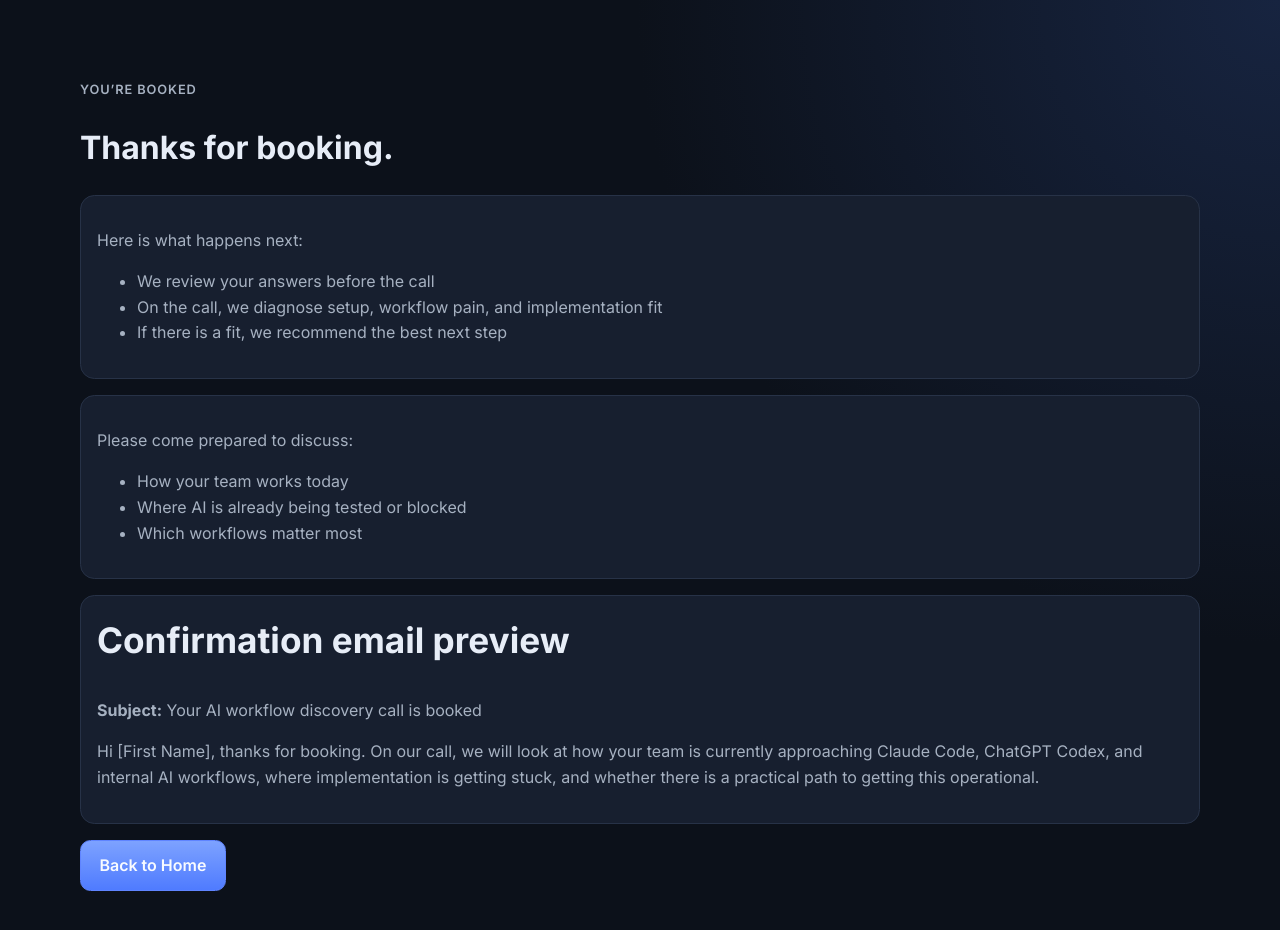
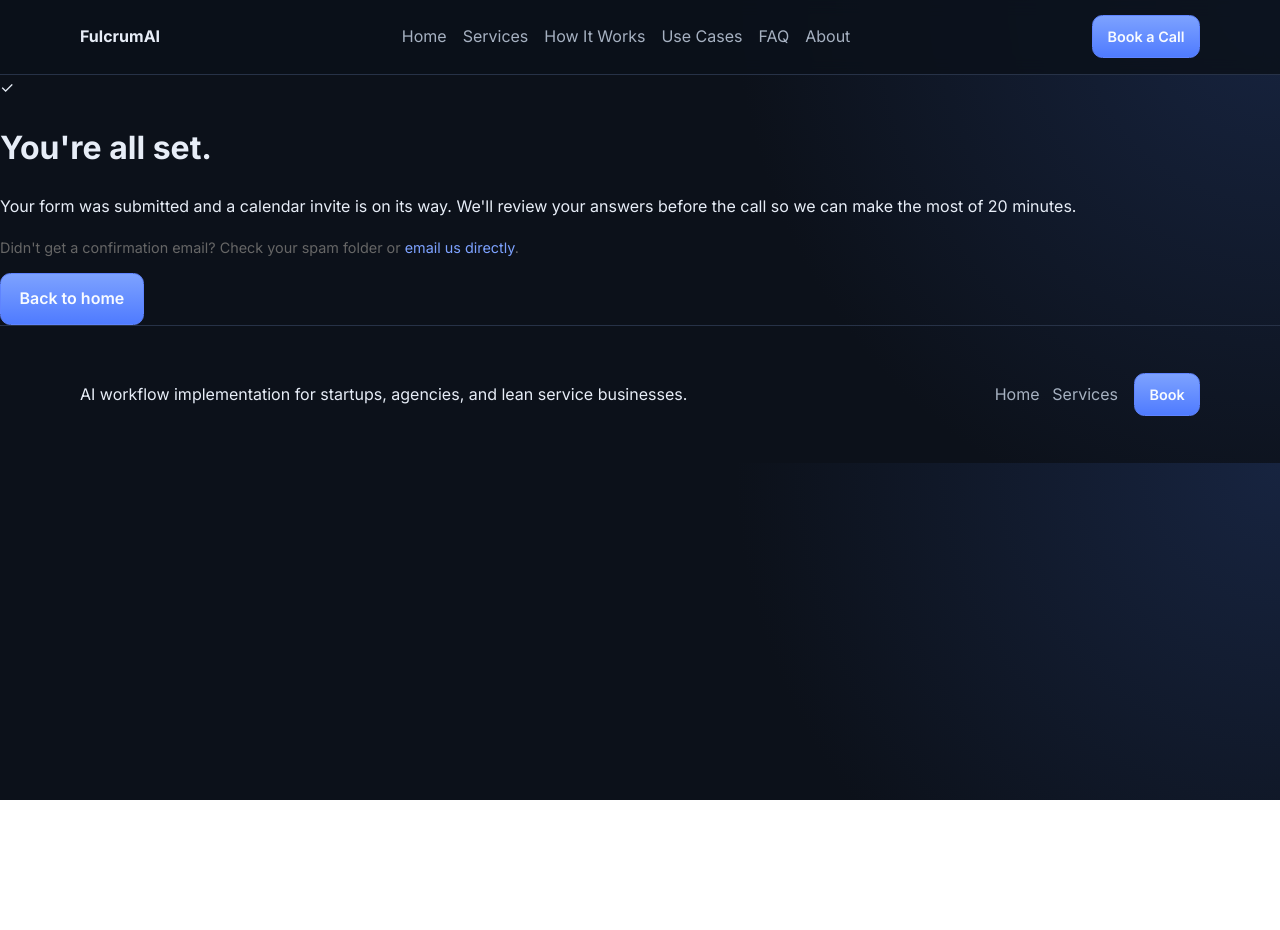
Before and after one commit to armandosanjh0-jpg/B2B-Ai-implementation, a plain HTML site: page confirmation.html in a window 1280 px wide. After the commit the page ends 800 px from the top, so only its background shows below. Drawn offline with Linux system fonts and the light colour scheme.

Commit message:
Revise confirmation.html for Fulcrum AI branding
Updated the confirmation page with new branding and content.

```diff
--- a/confirmation.html
+++ b/confirmation.html
@@ -1,37 +1,45 @@
 <!DOCTYPE html>
 <html lang="en">
-  <head><meta charset="UTF-8" /><meta name="viewport" content="width=device-width, initial-scale=1.0" /><title>You’re booked | Your Brand Name</title><link rel="preconnect" href="https://fonts.googleapis.com" /><link rel="preconnect" href="https://fonts.gstatic.com" crossorigin /><link href="https://fonts.googleapis.com/css2?family=Inter:wght@400;500;600;700;800&display=swap" rel="stylesheet" /><link rel="stylesheet" href="styles.css" /></head>
-  <body>
-    <main class="container section">
-      <p class="section-label">You’re booked</p>
-      <h1>Thanks for booking.</h1>
-      <div class="card">
-        <p>Here is what happens next:</p>
-        <ul>
-          <li>We review your answers before the call</li>
-          <li>On the call, we diagnose setup, workflow pain, and implementation fit</li>
-          <li>If there is a fit, we recommend the best next step</li>
-        </ul>
-      </div>
-      <div class="card" style="margin-top:1rem;">
-        <p>Please come prepared to discuss:</p>
-        <ul>
-          <li>How your team works today</li>
-          <li>Where AI is already being tested or blocked</li>
-          <li>Which workflows matter most</li>
-        </ul>
-      </div>
-      <div class="card" style="margin-top:1rem;">
-        <h2>Confirmation email preview</h2>
-        <p><strong>Subject:</strong> Your AI workflow discovery call is booked</p>
-        <p>
-          Hi [First Name], thanks for booking. On our call, we will look at how your team is
-          currently approaching Claude Code, ChatGPT Codex, and internal AI workflows, where
-          implementation is getting stuck, and whether there is a practical path to getting this
-          operational.
-        </p>
-      </div>
-      <p style="margin-top:1rem;"><a class="btn" href="index.html">Back to Home</a></p>
-    </main>
-  </body>
-</html>
+<head>
+<meta charset="UTF-8" />
+<meta name="viewport" content="width=device-width, initial-scale=1.0" />
+<title>You're booked | Fulcrum AI</title>
+<link rel="preconnect" href="https://fonts.googleapis.com" />
+<link rel="preconnect" href="https://fonts.gstatic.com" crossorigin />
+<link href="https://fonts.googleapis.com/css2?family=Inter:wght@400;500;600;700;800&display=swap" rel="stylesheet" />
+<link rel="stylesheet" href="styles.css" />
+</head>
+<body>
+<header class="site-header">
+  <nav class="container nav">
+    <a class="logo" href="index.html">Fulcrum<span>AI</span></a>
+    <ul class="nav-links">
+      <li><a href="index.html">Home</a></li>
+      <li><a href="services.html">Services</a></li>
+      <li><a href="how-it-works.html">How It Works</a></li>
+      <li><a href="use-cases.html">Use Cases</a></li>
+      <li><a href="faq.html">FAQ</a></li>
+      <li><a href="about.html">About</a></li>
+    </ul>
+    <a class="btn btn-small" href="book-a-call.html">Book a Call</a>
+  </nav>
+</header>
+
+<main>
+  <div class="confirm-box">
+    <div class="icon">✓</div>
+    <h1>You're all set.</h1>
+    <p>Your form was submitted and a calendar invite is on its way. We'll review your answers before the call so we can make the most of 20 minutes.</p>
+    <p style="color:#666;font-size:0.9rem;">Didn't get a confirmation email? Check your spam folder or <a href="/cdn-cgi/l/email-protection#6607140b070802091507080c0e5626010b070f0a4805090b" style="color:var(--accent);">email us directly</a>.</p>
+    <a class="btn" href="index.html">Back to home</a>
+  </div>
+</main>
+
+<footer class="site-footer">
+  <div class="container footer-grid">
+    <p>AI workflow implementation for startups, agencies, and lean service businesses.</p>
+    <ul>
+      <li><a href="index.html">Home</a></li>
+      <li><a href="services.html">Services</a></li>
+    </ul>
+    <a class="btn btn-small" href="book-a-call.html">Book
```
